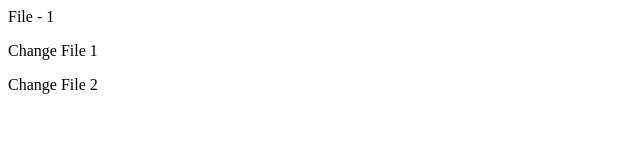
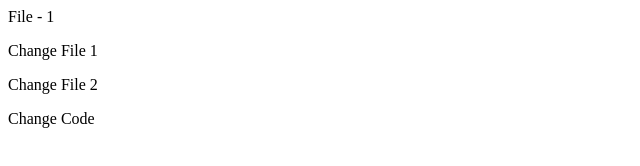
Before and after one commit to doduckhangCNTT/DemoGitHub, a plain HTML site: page file1.html in a window 1280 px wide. Shown: the whole page, without its empty margins (0-640 px from the left). Drawn offline with Linux system fonts and the light colour scheme.

Commit message:
commit 7

```diff
--- a/file1.html
+++ b/file1.html
@@ -9,5 +9,7 @@
     File - 1
     <p>Change File 1</p>
     <p>Change File 2</p>
+
+    <p>Change Code</p>
   </body>
 </html>
```
